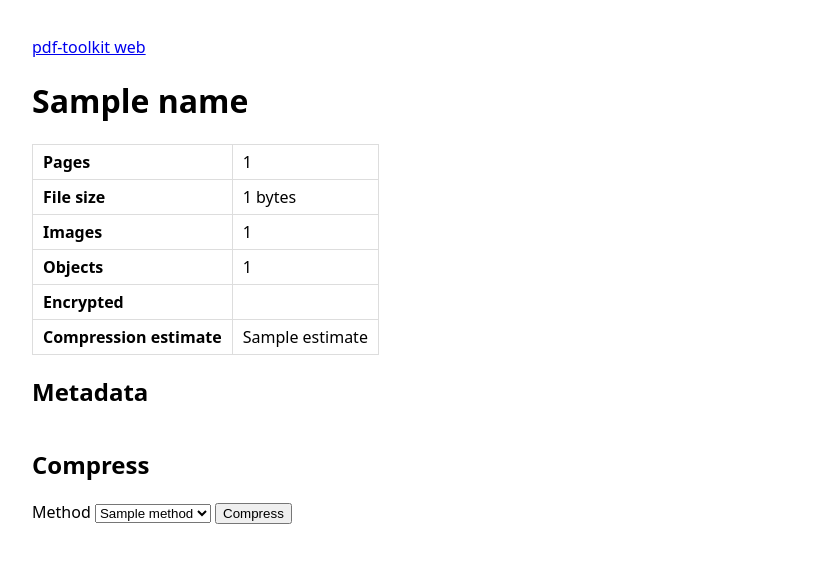
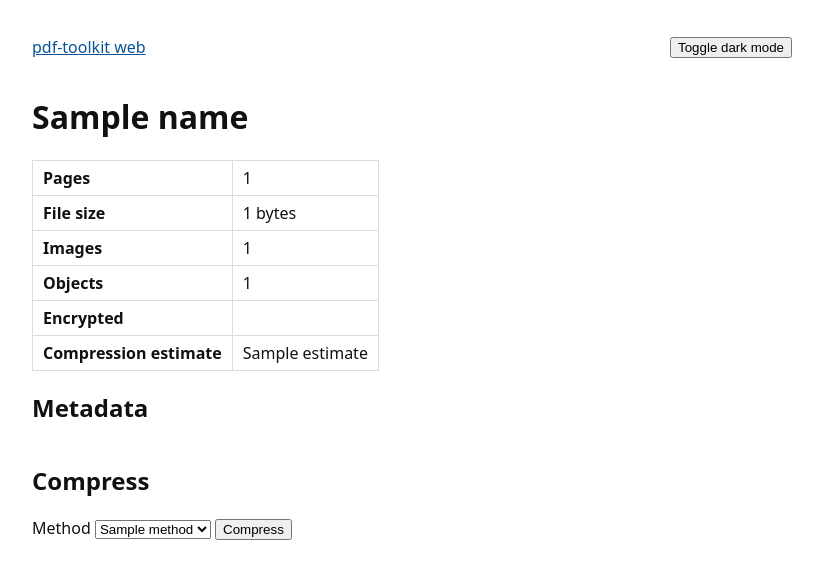
Before and after one commit to enonymous1/pdf-toolkit, a Python web app: template src/pdf_toolkit/web/templates/file.html in a window 1280 px wide. Shown: the top 579 px of the page, without its empty margins (228-1051 px from the left). Run offline with Jinja, Linux system fonts and the light colour scheme; the template is opened without the code that fills it: most values are stand-ins (such as "Sample title", 1, 10 or a date in 2020).

Commit message:
Web frontend (0.7.2): theme-aware dark mode (system + remembered toggle); embed bundled sample PDF on demo sample page and in frozen build

```diff
--- a/pyproject.toml
+++ b/pyproject.toml
@@ -89,6 +89,7 @@ version = { attr = "pdf_toolkit.__version__" }
 
 [tool.setuptools.package-data]
 "pdf_toolkit.dissect" = ["templates/*.html"]
+"pdf_toolkit.web" = ["templates/*.html", "*.pdf"]
 
 [tool.ruff]
 line-length = 100
--- a/src/pdf_toolkit/__init__.py
+++ b/src/pdf_toolkit/__init__.py
@@ -6,6 +6,6 @@ module can never drift apart again (0.5.0 in pyproject vs 0.4.0 here
 was a real bug, caught by the 0.6.0 staff review).
 """
 
-__version__ = "0.7.1"
+__version__ = "0.7.2"
 
 __all__ = ["__version__"]
--- a/src/pdf_toolkit/web/templates/base.html
+++ b/src/pdf_toolkit/web/templates/base.html
@@ -4,18 +4,72 @@
   <meta charset="utf-8">
   <meta name="viewport" content="width=device-width, initial-scale=1">
   <title>{% block title %}pdf-toolkit web{% endblock %}</title>
+  <script>
+    // Apply a remembered theme before first paint; without one, the
+    // CSS media query below follows the system theme. Stored only
+    // in localStorage, never sent anywhere.
+    try {
+      var t = localStorage.getItem('pdf-toolkit-theme');
+      if (t === 'dark' || t === 'light') document.documentElement.className = t;
+    } catch (e) {}
+  </script>
   <style>
-    body{font-family:system-ui, Arial, sans-serif; padding:20px; max-width:760px; margin:0 auto}
+    :root{
+      --bg:#ffffff; --fg:#111111; --muted:#555555;
+      --border:#dddddd; --banner-bg:#fff8e1; --banner-border:#f0d98c;
+      --error-bg:#fdecea; --error-border:#f5c6c6; --drop-border:#999999;
+      --drop-over:#339933; --drop-over-bg:#f2faf2; --link:#0b5394;
+    }
+    @media (prefers-color-scheme: dark){
+      :root{
+        --bg:#1a1a1a; --fg:#e8e8e8; --muted:#aaaaaa;
+        --border:#444444; --banner-bg:#3a3200; --banner-border:#8a7a20;
+        --error-bg:#3d1a1a; --error-border:#7a3333; --drop-border:#777777;
+        --drop-over:#66bb66; --drop-over-bg:#1e2e1e; --link:#8ab4f8;
+      }
+    }
+    html.dark{
+      --bg:#1a1a1a; --fg:#e8e8e8; --muted:#aaaaaa;
+      --border:#444444; --banner-bg:#3a3200; --banner-border:#8a7a20;
+      --error-bg:#3d1a1a; --error-border:#7a3333; --drop-border:#777777;
+      --drop-over:#66bb66; --drop-over-bg:#1e2e1e; --link:#8ab4f8;
+    }
+    html.light{
+      --bg:#ffffff; --fg:#111111; --muted:#555555;
+      --border:#dddddd; --banner-bg:#fff8e1; --banner-border:#f0d98c;
+      --error-bg:#fdecea; --error-border:#f5c6c6; --drop-border:#999999;
+      --drop-over:#339933; --drop-over-bg:#f2faf2; --link:#0b5394;
+    }
+    body{font-family:system-ui, Arial, sans-serif; padding:20px; max-width:760px; margin:0 auto; background:var(--bg); color:var(--fg)}
+    a{color:var(--link)}
     table{border-collapse:collapse}
-    th,td{border:1px solid #ddd; padding:6px 10px; text-align:left}
-    .banner{background:#fff8e1; border:1px solid #f0d98c; padding:10px; margin-bottom:16px}
-    .error{background:#fdecea; border:1px solid #f5c6c6; padding:10px; margin-bottom:16px}
-    .drop{border:2px dashed #999; border-radius:6px; padding:24px; text-align:center; margin-bottom:12px}
-    .drop.over{border-color:#339933; background:#f2faf2}
+    th,td{border:1px solid var(--border); padding:6px 10px; text-align:left}
+    .banner{background:var(--banner-bg); border:1px solid var(--banner-border); padding:10px; margin-bottom:16px}
+    .error{background:var(--error-bg); border:1px solid var(--error-border); padding:10px; margin-bottom:16px}
+    .drop{border:2px dashed var(--drop-border); border-radius:6px; padding:24px; text-align:center; margin-bottom:12px}
+    .drop.over{border-color:var(--drop-over); background:var(--drop-over-bg)}
+    .topbar{display:flex; align-items:center; gap:12px}
+    .topbar button{margin-left:auto}
+    .pdf-embed{width:100%; height:560px; border:1px solid var(--border)}
   </style>
 </head>
 <body>
-  <p><a href="{{ url_for('index') }}">pdf-toolkit web</a></p>
+  <div class="topbar">
+    <p><a href="{{ url_for('index') }}">pdf-toolkit web</a></p>
+    <button type="button" id="theme-toggle">Toggle dark mode</button>
+  </div>
+  <script>
+    document.getElementById('theme-toggle').addEventListener('click', function () {
+      var html = document.documentElement;
+      // Currently dark by explicit class, or by system theme when no
+      // explicit class is set; the toggle flips it and remembers it.
+      var currentlyDark = html.className === 'dark' ||
+        (html.className !== 'light' && window.matchMedia('(prefers-color-scheme: dark)').matches);
+      var next = currentlyDark ? 'light' : 'dark';
+      html.className = next;
+      try { localStorage.setItem('pdf-toolkit-theme', next); } catch (e) {}
+    });
+  </script>
   {% if demo %}
   <div class="banner"><strong>Demo data.</strong> This page shows seeded fixture
   data, not a result for a file you uploaded. Live uploads always run the real
--- a/src/pdf_toolkit/web/templates/file.html
+++ b/src/pdf_toolkit/web/templates/file.html
@@ -19,6 +19,13 @@
   {% endif %}
   {% endfor %}
 </table>
+{% endif %}
+{% if demo %}
+<h2>Source PDF</h2>
+<p>The sample PDF this demo data was measured from — inspection and
+compression results below describe this file:</p>
+<embed class="pdf-embed" src="{{ demo_pdf_url }}" type="application/pdf">
+<p><a href="{{ demo_pdf_url }}">Open the sample PDF</a> in your browser's PDF viewer.</p>
 {% endif %}
 <h2>Compress</h2>
 {% if frozen %}
```
Also changed, not shown: src/pdf_toolkit/web/app.py (+25 -0 lines), tests/test_review_fixes.py (+1 -1 lines), tests/test_web.py (+31 -0 lines), README.md, 1 other file.
